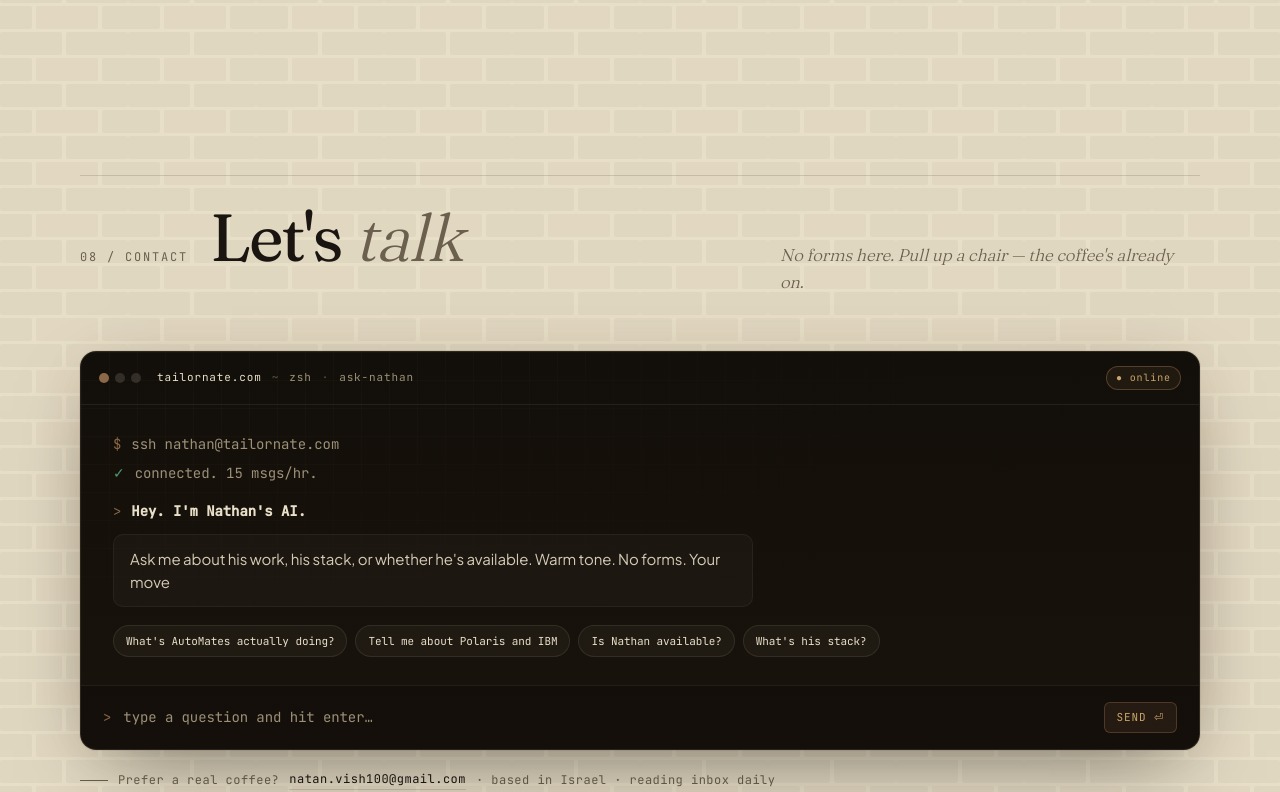
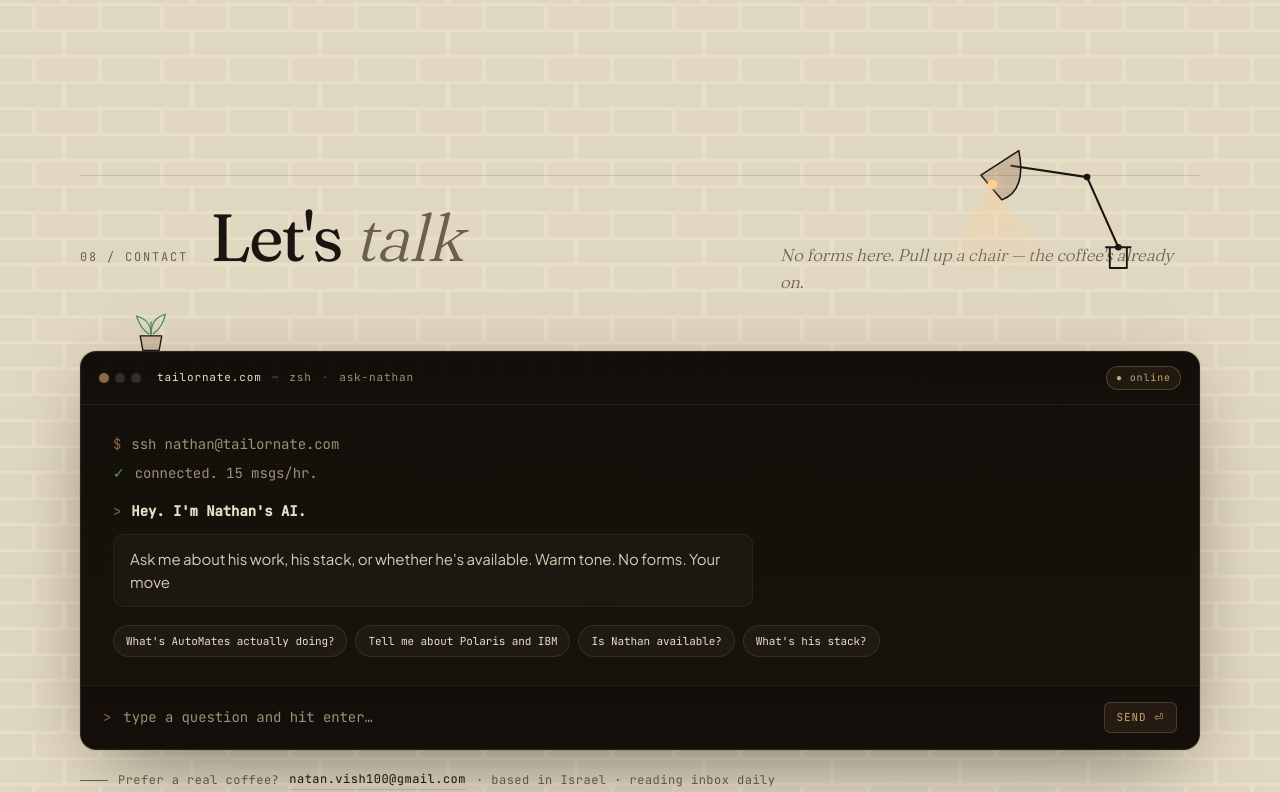
Before and after one commit to Nate-Vish/tailornate, a Next.js app: page / in a window 1280 px wide. Shown: the part 6156-6948 px from the top of the page. Built offline with nearby package versions, Linux system fonts and the light colour scheme.

Commit message:
Chat desk: clamp lamp and tiny plant

```diff
--- a/components/chat/ChatWidget.tsx
+++ b/components/chat/ChatWidget.tsx
@@ -4,6 +4,7 @@ import { useChat } from "@ai-sdk/react"
 import { useRef, useEffect, useState, type ChangeEvent, type FormEvent } from "react"
 import ChatMessages from "./ChatMessages"
 import ChatInput from "./ChatInput"
+import { DeskLamp, TinyPlant } from "@/components/decor/HomeOffice"
 
 const suggestions = [
   "What's AutoMates actually doing?",
@@ -59,6 +60,13 @@ export default function ChatWidget() {
           </p>
         </div>
 
+        <div className="chat-desk">
+          <div className="lamp-decor" aria-hidden="true">
+            <DeskLamp />
+          </div>
+          <div className="chat-plant" aria-hidden="true">
+            <TinyPlant />
+          </div>
         <div className="chat">
           <div className="chat-bar">
             <div className="trafik" aria-hidden="true">
@@ -125,6 +133,7 @@ export default function ChatWidget() {
             disabled={rateLimited}
           />
         </div>
+        </div>
 
         <p className="coffee-note">
           Prefer a real coffee?{" "}
```
